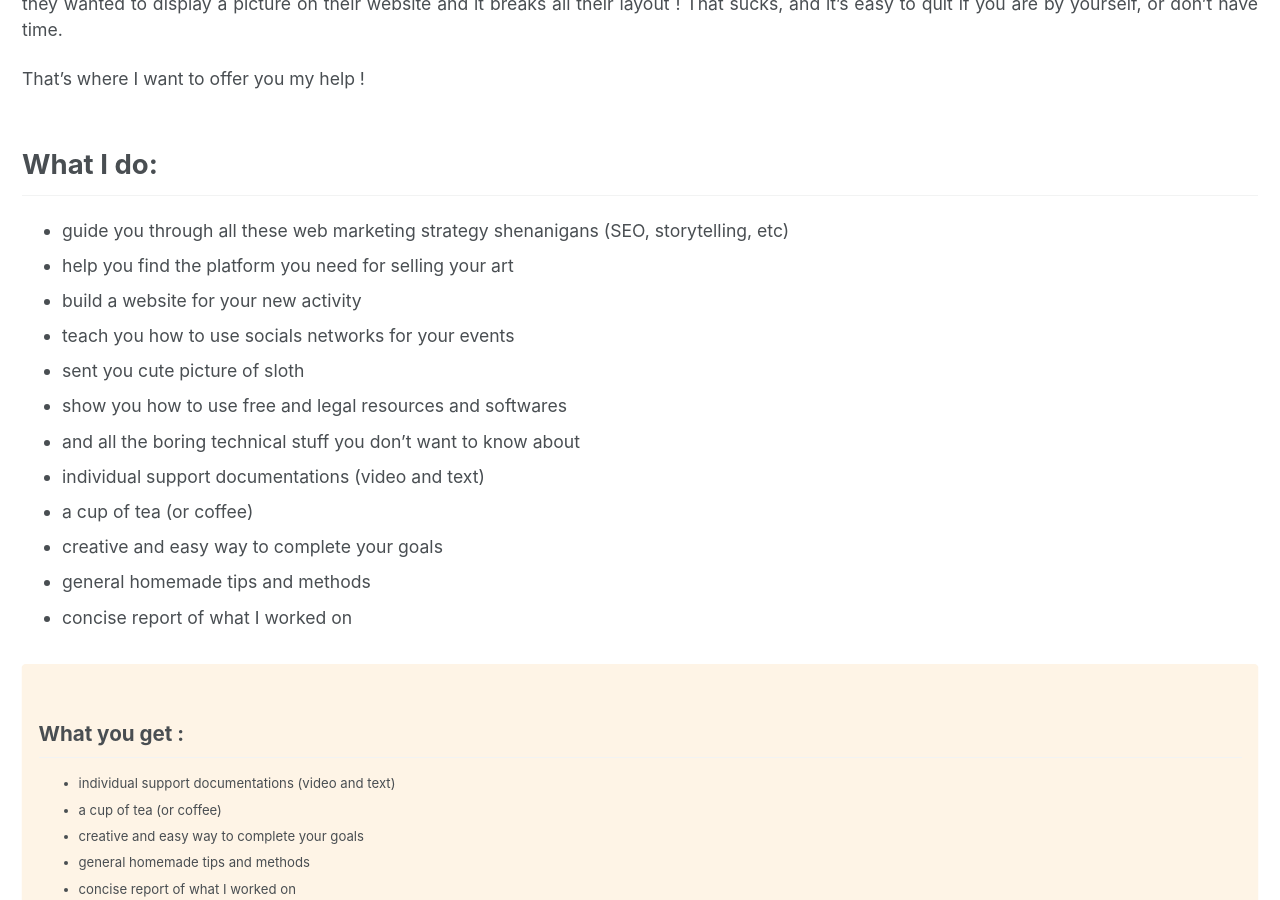
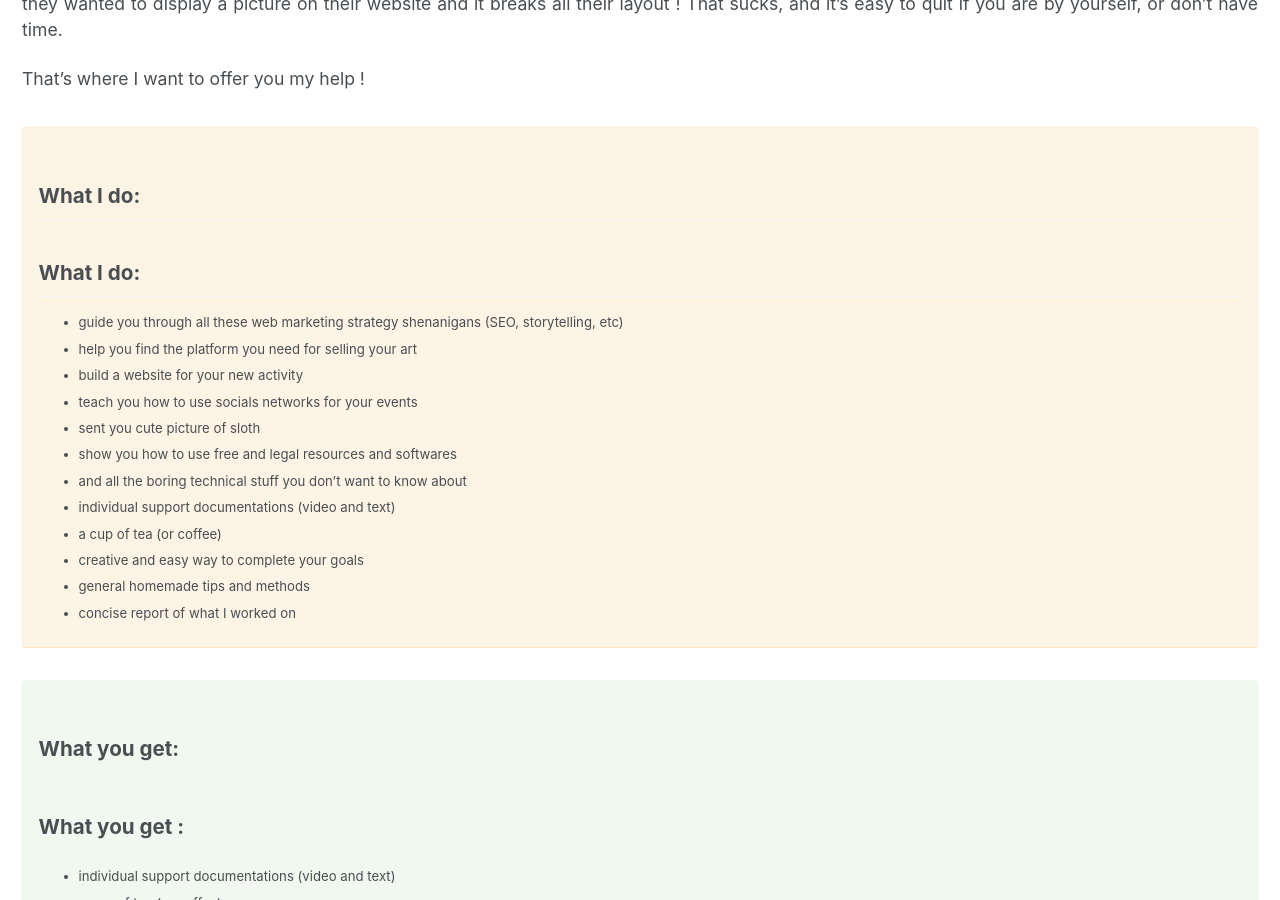
Before and after one commit to zuperninja/zuperninja.github.io, a Jekyll site: the page built from _pages/about.md, in a window 1280 px wide and 900 px high, scrolled down 331 px. Built offline with Jekyll 4.4.1, drawn with Linux system fonts in a browser that asks for light colours.

Commit message:
Update about.md

```diff
--- a/_pages/about.md
+++ b/_pages/about.md
@@ -14,12 +14,15 @@ Hi Internet People !
 
 My name is Anne-Camille, aka Zuper Ninja. I spend most of my time online and making stuff on my computer or at my workbench.
 I used to teach computer skills to adult, and help my friends naviguate the world wild web.
+{: .text-justify}
 
 For me, the internet is an amazing place and community where you can learn anything you want. Sometimes it's just too much and the first steps are hard to climb. It's easy to get lost and feel  frustrated. I remember my students who wanted to quit when a message pop-up on their screens, or when they wanted to display a picture on their website and it breaks all their layout ! That sucks, and it's easy to quit if you are by yourself, or don't have time.
+{: .text-justify}
 
 That's where I want to offer you my help !
+
+{% capture notice-text-1 %}
 ## What I do:
-
 - guide you through all these web marketing strategy shenanigans (SEO, storytelling, etc)
 - help you find the platform you need for selling your art
 - build a website for your new activity
@@ -32,6 +35,12 @@ That's where I want to offer you my help !
 - creative and easy way to complete your goals
 - general homemade tips and methods
 - concise report of what I worked on
+{% endcapture %}
+
+<div class="notice--warning">
+  <h2> What I do:</h2>
+  {{ notice-text-1 | markdownify }}
+</div>
 
 {% capture notice-text-2 %}
 ## What you get :
@@ -42,7 +51,8 @@ That's where I want to offer you my help !
 - concise report of what I worked on
 {% endcapture %}
 
-<div class="notice--warning">
+<div class="notice--success">
+  <h2> What you get:</h2>
   {{ notice-text-2 | markdownify }}
 </div>
 
@@ -62,7 +72,7 @@ Nobody have time for endless discussion and 2 page-long emails.
 </div>
 
 
-Contact me, it will be fun !
-{: .notice--warning}
+[Contact me, it will be fun !](#link){: .btn .btn--primary}
+{: .text-center}
 
 ## Portfolio :
```
